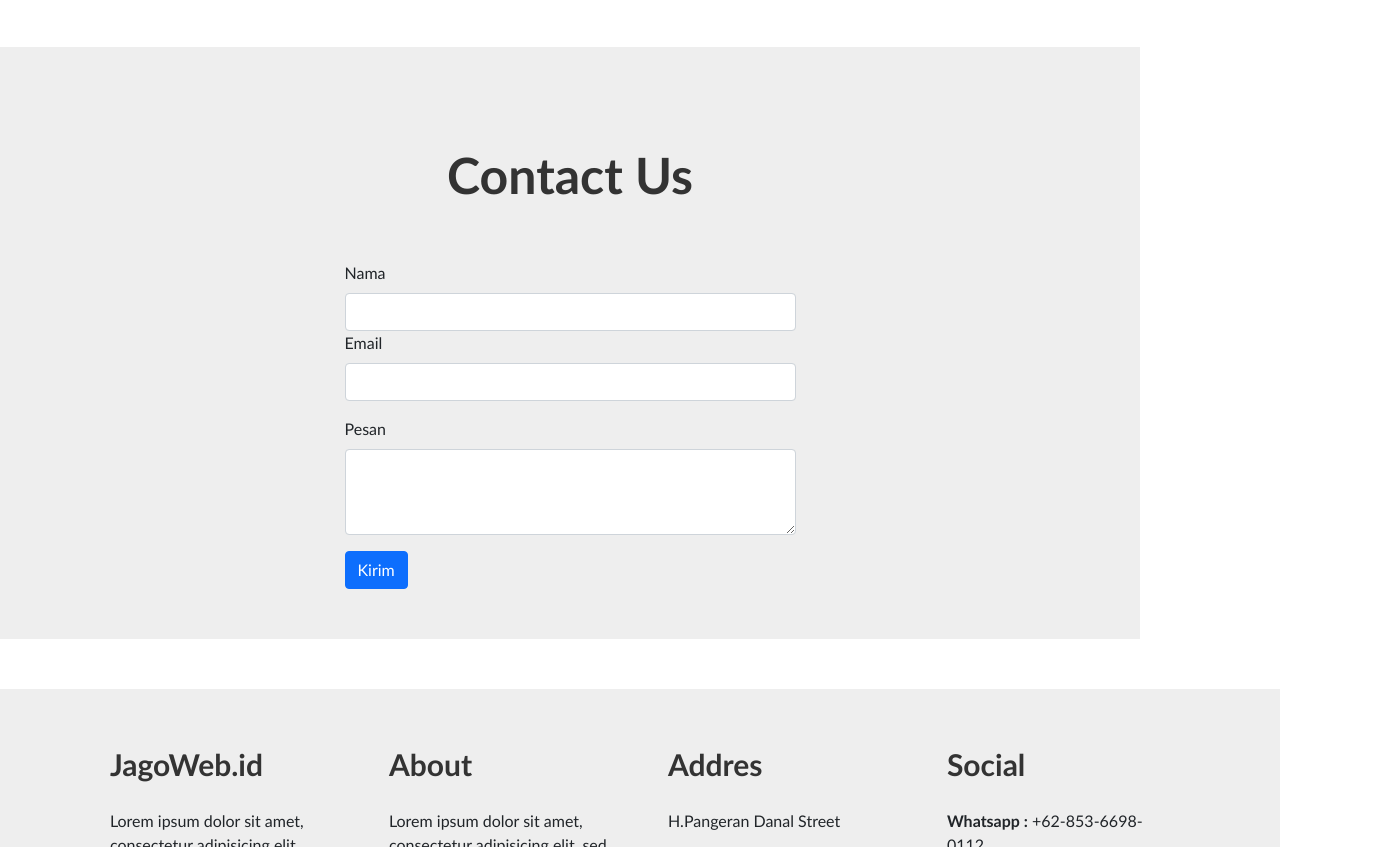
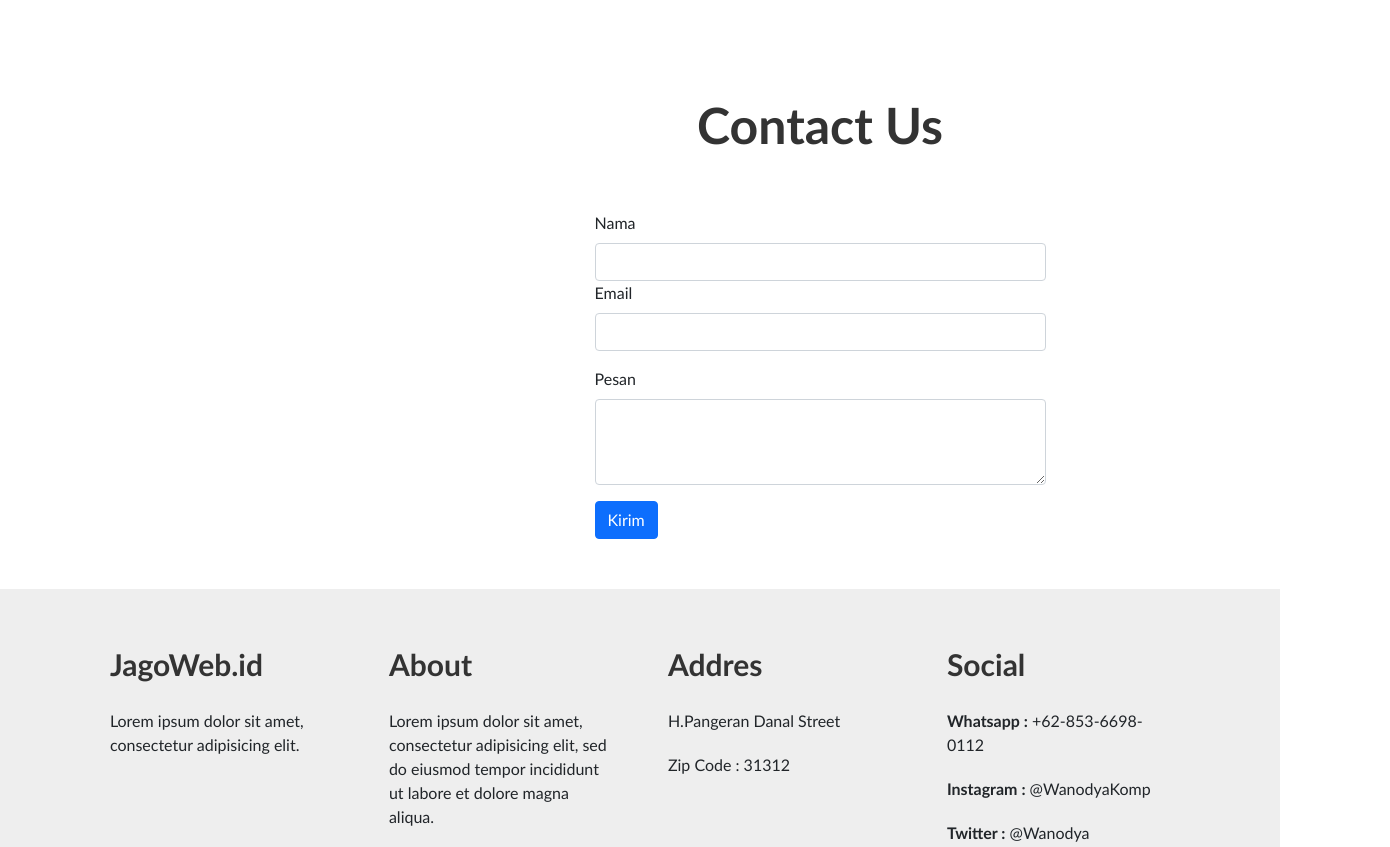
Before and after one commit to Mestikasos/jasaweb, a plain HTML site: page index.html in a window 1280 px wide. Shown: the part 2660-3507 px from the top of the page, 1390 px wide, since content can reach past the window. Drawn offline with nearby package versions, Linux system fonts and the light colour scheme.

Commit message:
merubah posisi contact

```diff
--- a/index.html
+++ b/index.html
@@ -135,7 +135,7 @@
 	</div>
 
 	<!-- Contact Us -->
-<section id="contact">
+<section id="contact1">
 	<div class="container">
 		<div class="row mb-5 mt-5">
 			<div class="col text-center">
--- a/style.css
+++ b/style.css
@@ -6,11 +6,16 @@
 }
 
 .container{
-	width: 1650px;
+	width: 2000px;
 	margin: auto;
 	position: relative;
 }
 
+#contact1{
+	position: relative;
+	left: 250px;
+
+}
 /*-------- Navigasi --------*/
 .logo a{
 	font-size: 50px;
```
